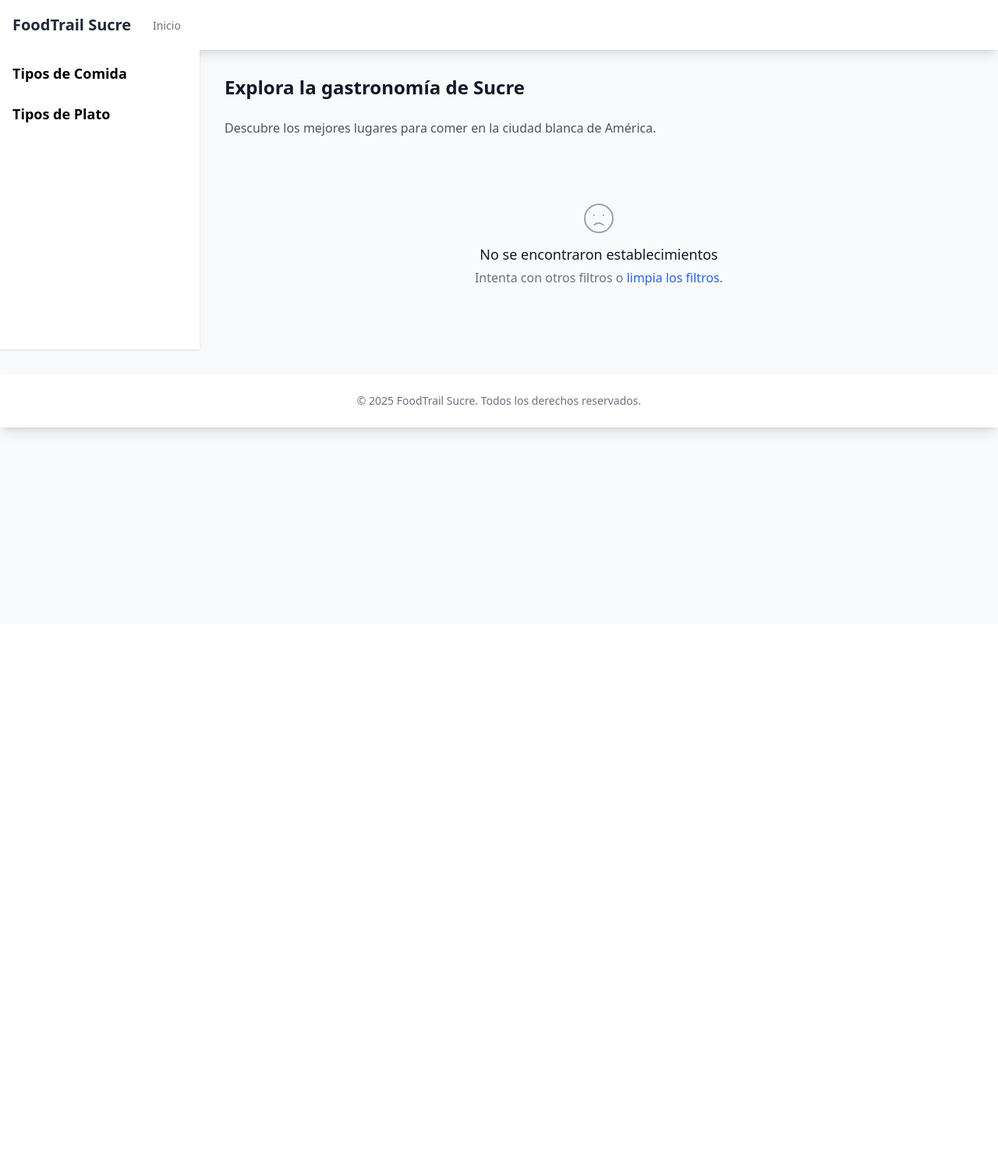
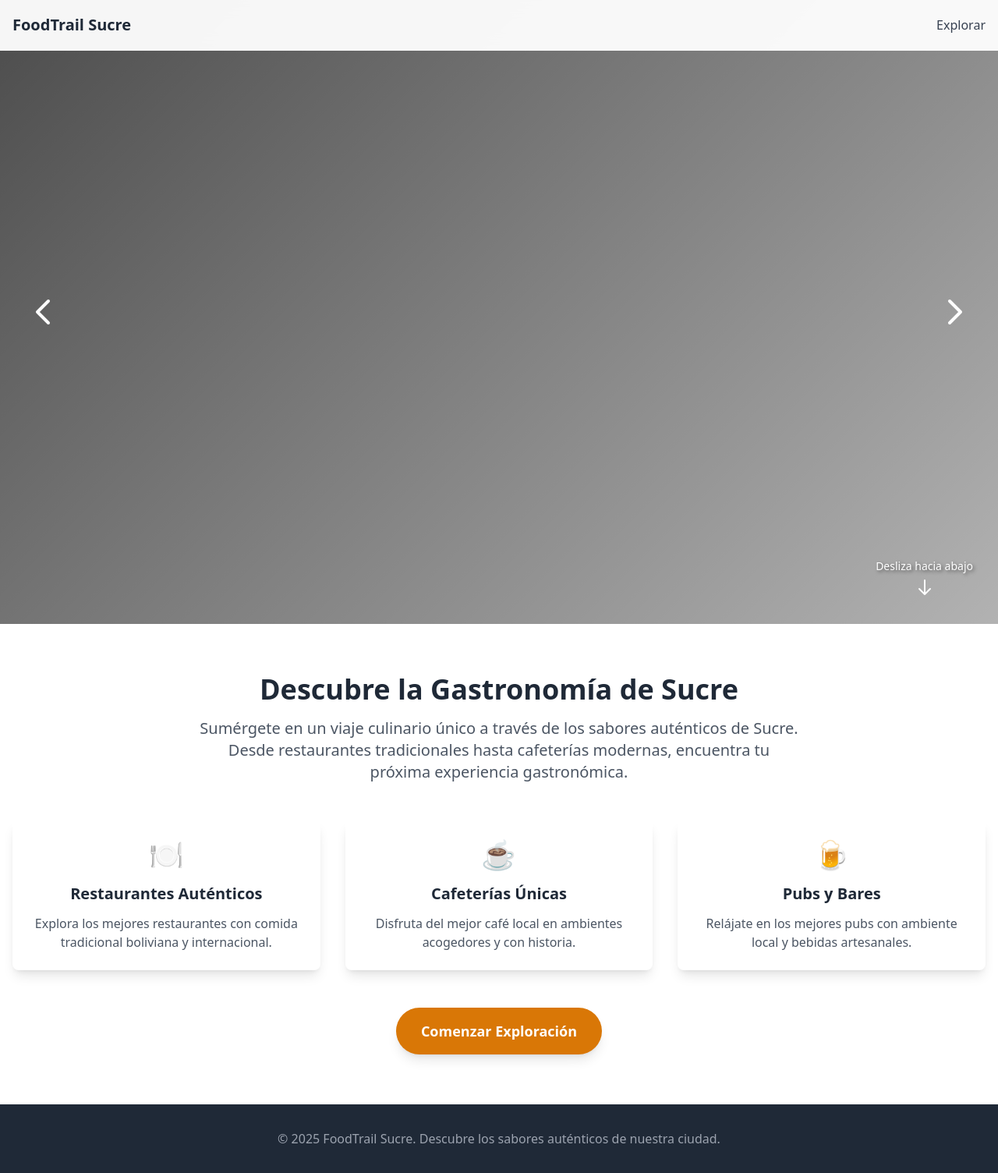
Before and after one commit to Micky-CM/foodtrail_sucre, a Django app: page / in a window 1280 px wide. Shown: the whole page at 78% size. Before the commit the page ends 560 px from the top, so only its background shows below. Run offline with Django 5.2, Linux system fonts and the light colour scheme; data that the repository does not hold is empty; some libraries are stand-ins or nearby versions.

Commit message:
Pagina principal

```diff
--- a/foodtrail_project/core/urls.py
+++ b/foodtrail_project/core/urls.py
@@ -6,6 +6,7 @@ from . import views
 app_name = 'core'
 
 urlpatterns = [
-    path('', views.home, name='home'),
+    path('', views.landing_page, name='landing_page'),
+    path('explore/', views.home, name='home'),
     path('establishment/<int:establishment_id>/', views.establishment_detail, name='establishment_detail'),
 ] + static(settings.MEDIA_URL, document_root=settings.MEDIA_ROOT)
--- a/foodtrail_project/core/views.py
+++ b/foodtrail_project/core/views.py
@@ -1,9 +1,11 @@
 from django.shortcuts import render, get_object_or_404
 from establishments.models import Establishment, EstablishmentType, MealType
 from menu.models import MenuItemType, MenuItem
+from django.db.models import Q
 
 from urllib.parse import urlencode
 from django.conf import settings
+import random
 
 def home(request):
     # Obtener todos los tipos para los filtros
@@ -116,3 +118,36 @@ def establishment_detail(request, establishment_id):
         'menu_items': menu_items,
     }
     return render(request, 'core/establishment_detail.html', context)
+
+def landing_page(request):
+    """Vista para la página principal con carrusel de establecimientos"""
+    # Obtener establecimientos con imágenes para el carrusel
+    establishments_with_images = Establishment.objects.filter(images__isnull=False).distinct()
+
+    # Seleccionar máximo 5 establecimientos para el carrusel
+    carousel_establishments = list(establishments_with_images[:5])
+
+    # Si no hay suficientes, tomar algunos al azar
+    if len(carousel_establishments) < 5:
+        all_establishments = list(Establishment.objects.all())
+        remaining = [est for est in all_establishments if est not in carousel_establishments]
+        random.shuffle(remaining)
+        carousel_establishments.extend(remaining[:5-len(carousel_establishments)])
+
+    # Preparar datos para el carrusel con primera imagen de cada establecimiento
+    carousel_data = []
+    for establishment in carousel_establishments:
+        first_image = establishment.images.first()
+        carousel_data.append({
+            'establishment': establishment,
+            'image': first_image.image.url if first_image else '/static/images/default-restaurant.jpg',
+            'name': establishment.name,
+            'description': establishment.description[:100] + '...' if len(establishment.description) > 100 else establishment.description,
+            'zone': establishment.zone,
+        })
+
+    context = {
+        'carousel_establishments': carousel_data,
+        'MEDIA_URL': settings.MEDIA_URL,
+    }
+    return render(request, 'core/landing_page.html', context)
--- a/foodtrail_project/establishments/models.py
+++ b/foodtrail_project/establishments/models.py
@@ -33,8 +33,8 @@ class Establishment(models.Model):
     zone = models.CharField(max_length=100, blank=True, verbose_name="Zona")
     street = models.CharField(max_length=255, verbose_name="Calle")
     number = models.CharField(max_length=20, blank=True, verbose_name="Número")
-    latitude = models.DecimalField(max_digits=9, decimal_places=6, null=True, blank=True, verbose_name="Latitud")
-    longitude = models.DecimalField(max_digits=9, decimal_places=6, null=True, blank=True, verbose_name="Longitud")
+    latitude = models.DecimalField(max_digits=20, decimal_places=6, null=True, blank=True, verbose_name="Latitud")
+    longitude = models.DecimalField(max_digits=20, decimal_places=6, null=True, blank=True, verbose_name="Longitud")
     establishment_types = models.ManyToManyField(EstablishmentType, verbose_name="Tipos de Establecimiento")
     meal_types = models.ManyToManyField(MealType, blank=True, verbose_name="Horarios de Comida")
     def __str__(self): return self.name
--- a/foodtrail_project/templates/base.html
+++ b/foodtrail_project/templates/base.html
@@ -17,9 +17,13 @@
                         <span class="text-xl font-bold text-gray-800">FoodTrail Sucre</span>
                     </div>
                     <div class="hidden sm:ml-6 sm:flex sm:space-x-8">
+                        <a href="{% url 'core:landing_page' %}"
+                           class="border-transparent text-gray-500 hover:border-gray-300 hover:text-gray-700 inline-flex items-center px-1 pt-1 border-b-2 text-sm font-medium">
+                            Inicio
+                        </a>
                         <a href="{% url 'core:home' %}"
                            class="border-transparent text-gray-500 hover:border-gray-300 hover:text-gray-700 inline-flex items-center px-1 pt-1 border-b-2 text-sm font-medium">
-                            Inicio
+                            Explorar
                         </a>
                         {% for type in establishment_types %}
                         <a href="{% toggle_filter 'establishment_type' type.slug %}"
--- /dev/null
+++ b/foodtrail_project/templates/core/landing_page.html
@@ -0,0 +1,320 @@
+<!DOCTYPE html>
+<html lang="es">
+<head>
+    <meta charset="UTF-8">
+    <meta name="viewport" content="width=device-width, initial-scale=1.0">
+    <title>FoodTrail Sucre</title>
+    <script src="https://cdn.tailwindcss.com"></script>
+    <style>
+        .carousel-slide {
+            transition: all 0.8s ease-in-out;
+        }
+
+        .background-overlay {
+            background: linear-gradient(135deg, rgba(0,0,0,0.7) 0%, rgba(0,0,0,0.3) 100%);
+        }
+
+        .text-shadow {
+            text-shadow: 2px 2px 4px rgba(0,0,0,0.5);
+        }
+
+        .carousel-container {
+            height: 100vh;
+            background-attachment: fixed;
+            background-size: cover;
+            background-position: center;
+            transition: background-image 1s ease-in-out;
+        }
+
+        .fade-in {
+            animation: fadeIn 0.8s ease-in-out;
+        }
+
+        .delay-300 {
+            animation-delay: 0.3s;
+        }
+
+        .delay-600 {
+            animation-delay: 0.6s;
+        }
+
+        .delay-900 {
+            animation-delay: 0.9s;
+        }
+
+        @keyframes fadeIn {
+            from {
+                opacity: 0;
+                transform: translateY(30px);
+            }
+            to {
+                opacity: 1;
+                transform: translateY(0);
+            }
+        }
+
+        .slide-up {
+            animation: slideUp 0.6s ease-out;
+        }
+
+        @keyframes slideUp {
+            from {
+                opacity: 0;
+                transform: translateY(50px);
+            }
+            to {
+                opacity: 1;
+                transform: translateY(0);
+            }
+        }
+
+        .nav-glass {
+            background: rgba(255, 255, 255, 0.95);
+            -webkit-backdrop-filter: blur(10px);
+            backdrop-filter: blur(10px);
+            border-bottom: 1px solid rgba(255, 255, 255, 0.2);
+        }
+    </style>
+</head>
+<body class="overflow-x-hidden">
+    <!-- Navegación flotante -->
+    <nav class="fixed top-0 left-0 right-0 z-50 nav-glass">
+        <div class="max-w-7xl mx-auto px-4">
+            <div class="flex justify-between items-center h-16">
+                <div class="flex items-center">
+                    <span class="text-xl font-bold text-gray-800">FoodTrail Sucre</span>
+                </div>
+                <div class="hidden md:flex space-x-8">
+                    <a href="{% url 'core:home' %}" class="text-gray-700 hover:text-amber-600 font-medium transition-colors">Explorar</a>
+                </div>
+                <button class="md:hidden p-2 rounded-md text-gray-700 hover:bg-gray-100">
+                    <svg class="h-6 w-6" fill="none" viewBox="0 0 24 24" stroke="currentColor">
+                        <path stroke-linecap="round" stroke-linejoin="round" stroke-width="2" d="M4 6h16M4 12h16M4 18h16" />
+                    </svg>
+                </button>
+            </div>
+        </div>
+    </nav>
+
+    <!-- Contenedor principal del carrusel -->
+    <div id="carousel-container" class="carousel-container relative">
+        <!-- Overlay con gradiente -->
+        <div class="background-overlay absolute inset-0 z-10"></div>
+
+        <!-- Contenido del carrusel -->
+        <div class="relative z-20 h-full flex items-center justify-center">
+            <div class="max-w-4xl mx-auto px-4 text-center text-white">
+                <!-- Contenido dinámico del carrusel -->
+                <div id="carousel-content">
+                    {% for establishment in carousel_establishments %}
+                    <div class="carousel-slide {% if forloop.first %}block{% else %}hidden{% endif %}" data-bg="{{ establishment.image }}">
+                        <h1 class="text-5xl md:text-7xl font-bold mb-6 text-shadow fade-in">
+                            {{ establishment.name }}
+                        </h1>
+                        <p class="text-xl md:text-2xl mb-8 text-shadow fade-in delay-300">
+                            {{ establishment.description }}
+                        </p>
+                        {% if establishment.zone %}
+                        <p class="text-lg md:text-xl mb-8 text-amber-300 text-shadow fade-in delay-600">
+                            📍 {{ establishment.zone }}
+                        </p>
+                        {% endif %}
+                        <div class="space-y-4 md:space-y-0 md:space-x-6 md:flex md:justify-center fade-in delay-900">
+                            <a href="{% url 'core:establishment_detail' establishment.establishment.id %}"
+                               class="inline-block bg-amber-600 hover:bg-amber-700 text-white font-bold py-4 px-8 rounded-full text-lg transition-all duration-300 transform hover:scale-105 shadow-lg">
+                                Ver Detalles
+                            </a>
+                            <a href="{% url 'core:home' %}"
+                               class="inline-block border-2 border-white text-white hover:bg-white hover:text-gray-800 font-bold py-4 px-8 rounded-full text-lg transition-all duration-300 transform hover:scale-105">
+                                Explorar Más
+                            </a>
+                        </div>
+                    </div>
+                    {% endfor %}
+                </div>
+
+                <!-- Indicadores del carrusel -->
+                <div class="absolute bottom-8 left-1/2 transform -translate-x-1/2 flex space-x-3">
+                    {% for establishment in carousel_establishments %}
+                    <button class="carousel-indicator w-3 h-3 rounded-full bg-white bg-opacity-50 hover:bg-opacity-100 transition-all duration-300 {% if forloop.first %}bg-opacity-100{% endif %}"
+                            data-slide="{{ forloop.counter0 }}"></button>
+                    {% endfor %}
+                </div>
+
+                <!-- Flechas de navegación -->
+                <button id="prev-btn" class="absolute left-8 top-1/2 transform -translate-y-1/2 text-white hover:text-amber-300 transition-colors duration-300">
+                    <svg class="w-12 h-12" fill="none" stroke="currentColor" viewBox="0 0 24 24">
+                        <path stroke-linecap="round" stroke-linejoin="round" stroke-width="2" d="M15 19l-7-7 7-7"></path>
+                    </svg>
+                </button>
+                <button id="next-btn" class="absolute right-8 top-1/2 transform -translate-y-1/2 text-white hover:text-amber-300 transition-colors duration-300">
+                    <svg class="w-12 h-12" fill="none" stroke="currentColor" viewBox="0 0 24 24">
+                        <path stroke-linecap="round" stroke-linejoin="round" stroke-width="2" d="M9 5l7 7-7 7"></path>
+                    </svg>
+                </button>
+            </div>
+        </div>
+
+        <!-- Scroll indicator -->
+        <div class="absolute bottom-8 right-8 z-30">
+            <div class="text-white text-center">
+                <p class="text-sm mb-2 text-shadow">Desliza hacia abajo</p>
+                <div class="animate-bounce">
+                    <svg class="w-6 h-6 mx-auto" fill="none" stroke="currentColor" viewBox="0 0 24 24">
+                        <path stroke-linecap="round" stroke-linejoin="round" stroke-width="2" d="M19 14l-7 7m0 0l-7-7m7 7V3"></path>
+                    </svg>
+                </div>
+            </div>
+        </div>
+    </div>
+
+    <!-- Sección de información adicional -->
+    <section class="bg-white py-16">
+        <div class="max-w-7xl mx-auto px-4">
+            <div class="text-center mb-12">
+                <h2 class="text-4xl font-bold text-gray-800 mb-4">Descubre la Gastronomía de Sucre</h2>
+                <p class="text-xl text-gray-600 max-w-3xl mx-auto">
+                    Sumérgete en un viaje culinario único a través de los sabores auténticos de Sucre.
+                    Desde restaurantes tradicionales hasta cafeterías modernas, encuentra tu próxima experiencia gastronómica.
+                </p>
+            </div>
+
+            <div class="grid md:grid-cols-3 gap-8">
+                <div class="text-center p-6 rounded-lg shadow-lg hover:shadow-xl transition-shadow duration-300">
+                    <div class="text-4xl mb-4">🍽️</div>
+                    <h3 class="text-xl font-bold text-gray-800 mb-3">Restaurantes Auténticos</h3>
+                    <p class="text-gray-600">Explora los mejores restaurantes con comida tradicional boliviana y internacional.</p>
+                </div>
+
+                <div class="text-center p-6 rounded-lg shadow-lg hover:shadow-xl transition-shadow duration-300">
+                    <div class="text-4xl mb-4">☕</div>
+                    <h3 class="text-xl font-bold text-gray-800 mb-3">Cafeterías Únicas</h3>
+                    <p class="text-gray-600">Disfruta del mejor café local en ambientes acogedores y con historia.</p>
+                </div>
+
+                <div class="text-center p-6 rounded-lg shadow-lg hover:shadow-xl transition-shadow duration-300">
+                    <div class="text-4xl mb-4">🍺</div>
+                    <h3 class="text-xl font-bold text-gray-800 mb-3">Pubs y Bares</h3>
+                    <p class="text-gray-600">Relájate en los mejores pubs con ambiente local y bebidas artesanales.</p>
+                </div>
+            </div>
+
+            <div class="text-center mt-12">
+                <a href="{% url 'core:home' %}"
+                   class="inline-block bg-amber-600 hover:bg-amber-700 text-white font-bold py-4 px-8 rounded-full text-lg transition-all duration-300 transform hover:scale-105 shadow-lg">
+                    Comenzar Exploración
+                </a>
+            </div>
+        </div>
+    </section>
+
+    <!-- Footer -->
+    <footer class="bg-gray-800 text-white py-8">
+        <div class="max-w-7xl mx-auto px-4 text-center">
+            <p class="text-gray-400">
+                &copy; 2025 FoodTrail Sucre. Descubre los sabores auténticos de nuestra ciudad.
+            </p>
+        </div>
+    </footer>
+
+    <script>
+        let currentSlide = 0;
+        const slides = document.querySelectorAll('.carousel-slide');
+        const indicators = document.querySelectorAll('.carousel-indicator');
+        const carouselContainer = document.getElementById('carousel-container');
+        const totalSlides = slides.length;
+
+        function updateCarousel(slideIndex, animate = true) {
+            // Ocultar todas las slides
+            slides.forEach(slide => {
+                slide.classList.add('hidden');
+                slide.classList.remove('block');
+            });
+
+            // Actualizar indicadores
+            indicators.forEach((indicator, index) => {
+                if (index === slideIndex) {
+                    indicator.classList.remove('bg-opacity-50');
+                    indicator.classList.add('bg-opacity-100');
+                } else {
+                    indicator.classList.remove('bg-opacity-100');
+                    indicator.classList.add('bg-opacity-50');
+                }
+            });
+
+            // Cambiar fondo usando el atributo data-bg del slide
+            const currentSlideElement = slides[slideIndex];
+            if (currentSlideElement) {
+                const backgroundImage = currentSlideElement.getAttribute('data-bg');
+                if (backgroundImage) {
+                    carouselContainer.style.backgroundImage = `url('${backgroundImage}')`;
+                }
+            }
+
+            // Mostrar slide actual con animación
+            setTimeout(() => {
+                slides[slideIndex].classList.remove('hidden');
+                slides[slideIndex].classList.add('block');
+
+                if (animate) {
+                    // Reiniciar animaciones
+                    const elements = slides[slideIndex].querySelectorAll('.fade-in');
+                    elements.forEach((el) => {
+                        el.style.animation = 'none';
+                        setTimeout(() => {
+                            el.style.animation = '';
+                            el.classList.remove('fade-in');
+                            el.classList.add('fade-in');
+                        }, 100);
+                    });
+                }
+            }, animate ? 200 : 0);
+        }
+
+        function nextSlide() {
+            currentSlide = (currentSlide + 1) % totalSlides;
+            updateCarousel(currentSlide);
+        }
+
+        function prevSlide() {
+            currentSlide = (currentSlide - 1 + totalSlides) % totalSlides;
+            updateCarousel(currentSlide);
+        }
+
+        // Event listeners
+        document.getElementById('next-btn').addEventListener('click', nextSlide);
+        document.getElementById('prev-btn').addEventListener('click', prevSlide);
+
+        // Indicadores
+        indicators.forEach((indicator, index) => {
+            indicator.addEventListener('click', () => {
+                currentSlide = index;
+                updateCarousel(currentSlide);
+            });
+        });
+
+        // Auto-play del carrusel
+        let autoPlayInterval = setInterval(nextSlide, 5000);
+
+        // Pausar auto-play al hover
+        carouselContainer.addEventListener('mouseenter', () => {
+            clearInterval(autoPlayInterval);
+        });
+
+        carouselContainer.addEventListener('mouseleave', () => {
+            autoPlayInterval = setInterval(nextSlide, 5000);
+        });
+
+        // Navegación con teclado
+        document.addEventListener('keydown', (e) => {
+            if (e.key === 'ArrowLeft') prevSlide();
+            if (e.key === 'ArrowRight') nextSlide();
+        });
+
+        // Inicializar carrusel
+        document.addEventListener('DOMContentLoaded', () => {
+            updateCarousel(0, false);
+        });
+    </script>
+</body>
+</html>
```
Also changed, not shown: foodtrail_project/core/management/commands/populate_data.py (added, +169 -0 lines), foodtrail_project/templates/base_no_sidebar.html (+55 -0 lines), foodtrail_project/core/management/__init__.py (added), foodtrail_project/core/management/commands/__init__.py (added), foodtrail_project/establishments/migrations/0003_alter_establishment_latitude_and_more.py (added), foodtrail_project/media/establishments/posada_comida2.jpg (added), 1 other file.
